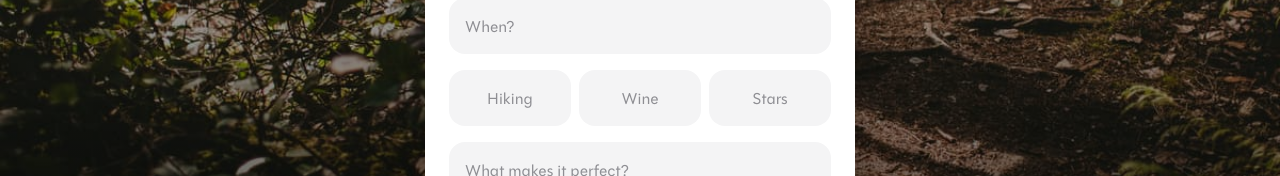
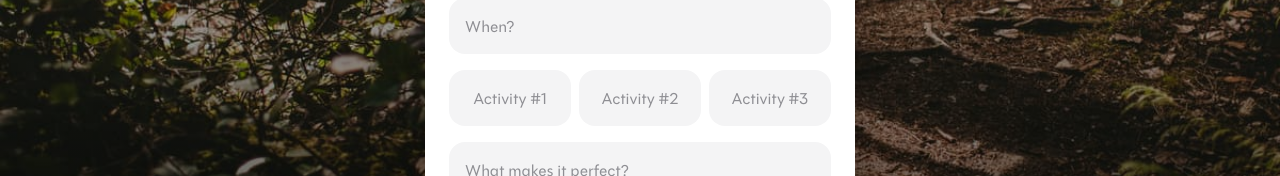
Before and after one commit to samuelowles/wonderadengine, a React (Vite) app: page / in a window 1280 px wide. Shown: the part 482-658 px from the top of the page. Built offline with nearby package versions, Linux system fonts and the light colour scheme.

Commit message:
fix: card opacity, activity labels, NZ hallucination guardrails

```diff
--- a/src/components/features/FormFlow.tsx
+++ b/src/components/features/FormFlow.tsx
@@ -71,21 +71,21 @@ export function FormFlow({ onSubmit, isLoading = false, error = null }: FormFlow
                         <div className="flex gap-[8px]">
                             <Input
                                 name="activity1"
-                                placeholder="Hiking"
+                                placeholder="Activity #1"
                                 value={formData.activity1}
                                 onChange={handleChange}
                                 className="text-center"
                             />
                             <Input
                                 name="activity2"
-                                placeholder="Wine"
+                                placeholder="Activity #2"
                                 value={formData.activity2}
                                 onChange={handleChange}
                                 className="text-center"
                             />
                             <Input
                                 name="activity3"
-                                placeholder="Stars"
+                                placeholder="Activity #3"
                                 value={formData.activity3}
                                 onChange={handleChange}
                                 className="text-center"
--- a/src/components/features/ResultsFeed.tsx
+++ b/src/components/features/ResultsFeed.tsx
@@ -47,9 +47,12 @@ export function ResultsFeed({ routingResult, onBack }: ResultsFeedProps) {
                             const data = JSON.parse(dataMatch[1]);
 
                             if (event === 'status') {
-                                setStatus(data.phase === 'searching'
+                                const msg = data.phase === 'searching'
                                     ? `Searching ${data.tool || ''}...`
-                                    : 'Curating experiences...');
+                                    : data.phase === 'verifying'
+                                        ? 'Verifying venues...'
+                                        : 'Curating experiences...';
+                                setStatus(msg);
                             } else if (event === 'card') {
                                 setCards(prev => [...prev, data as ExperienceCardType]);
                                 setStatus('');
@@ -95,16 +98,24 @@ export function ResultsFeed({ routingResult, onBack }: ResultsFeedProps) {
             )}
 
             {/* Experience cards — content visible (v1 style) */}
-            {cards.map((card, index) => (
+            {cards.map((card, index) => {
+                const badgeConfig = (card as any).verification_status === 'verified'
+                    ? { text: 'Verified', variant: 'success' as const }
+                    : (card as any).verification_status === 'failed'
+                        ? { text: 'Not Verified', variant: 'neutral' as const }
+                        : undefined;
+
+                return (
                     <ExperienceCard
                         key={index}
                         title={card.card_title}
                         description={card.experience_description}
                         practicalDetails={card.practical_logistics}
                         animationDelay={index * 80}
-                    badge={{ text: 'Open Now', variant: 'success' }}
+                        badge={badgeConfig}
                     />
-            ))}
+                );
+            })}
 
             {/* Done indicator */}
             {cards.length > 0 && !status && (
--- a/tailwind.config.js
+++ b/tailwind.config.js
@@ -58,7 +58,16 @@ export default {
                 'body': ['15px', { lineHeight: '1.5', fontWeight: '400' }],
                 'body-sm': ['14px', { lineHeight: '1.5', fontWeight: '400' }],
                 'micro': ['12px', { lineHeight: '1', letterSpacing: '0.05em', fontWeight: '600', textTransform: 'uppercase' }],
-            }
+            },
+            keyframes: {
+                'slide-up': {
+                    '0%': { opacity: '0', transform: 'translateY(16px)' },
+                    '100%': { opacity: '1', transform: 'translateY(0)' },
+                },
+            },
+            animation: {
+                'slide-up': 'slide-up 0.4s ease-out forwards',
+            },
         },
     },
     plugins: [],
```
Also changed, not shown: 1 other file (tests, documents, lock files or other folders). Lines whose indentation alone changed are shown as unchanged.
